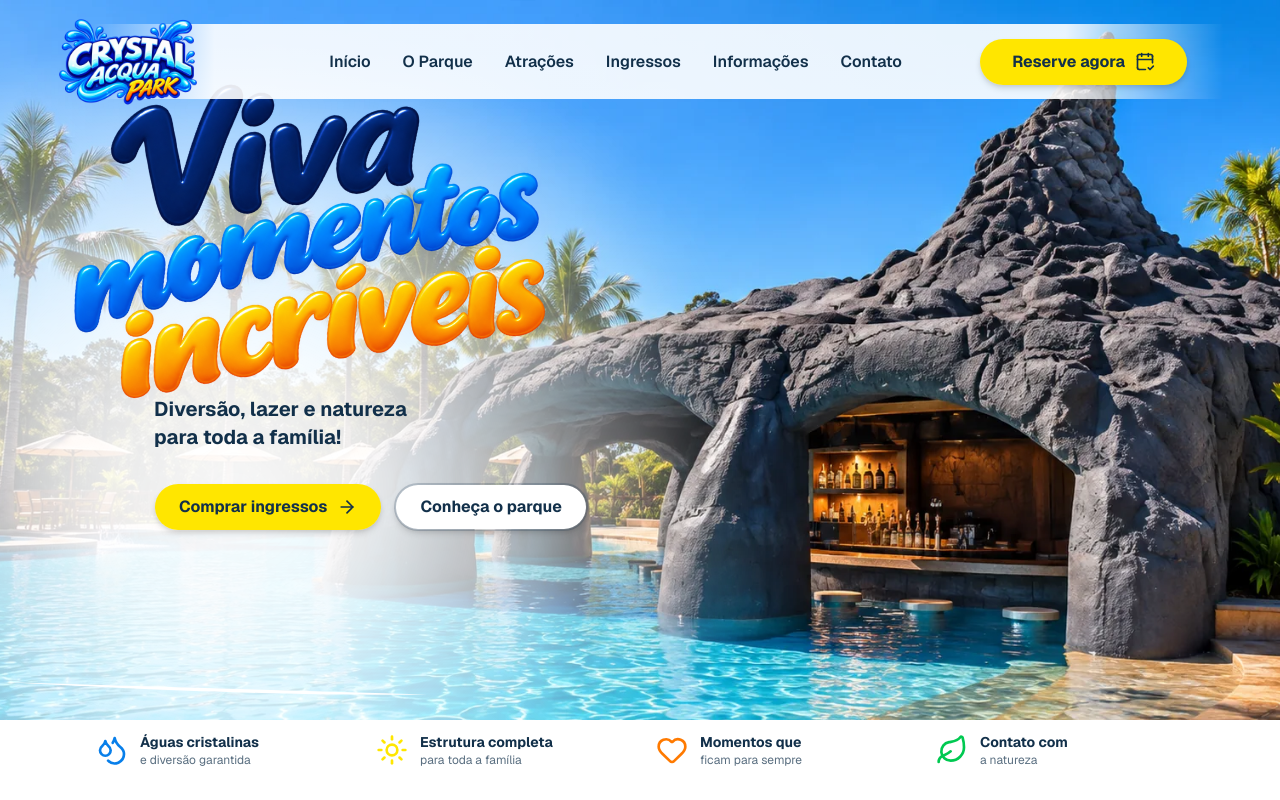
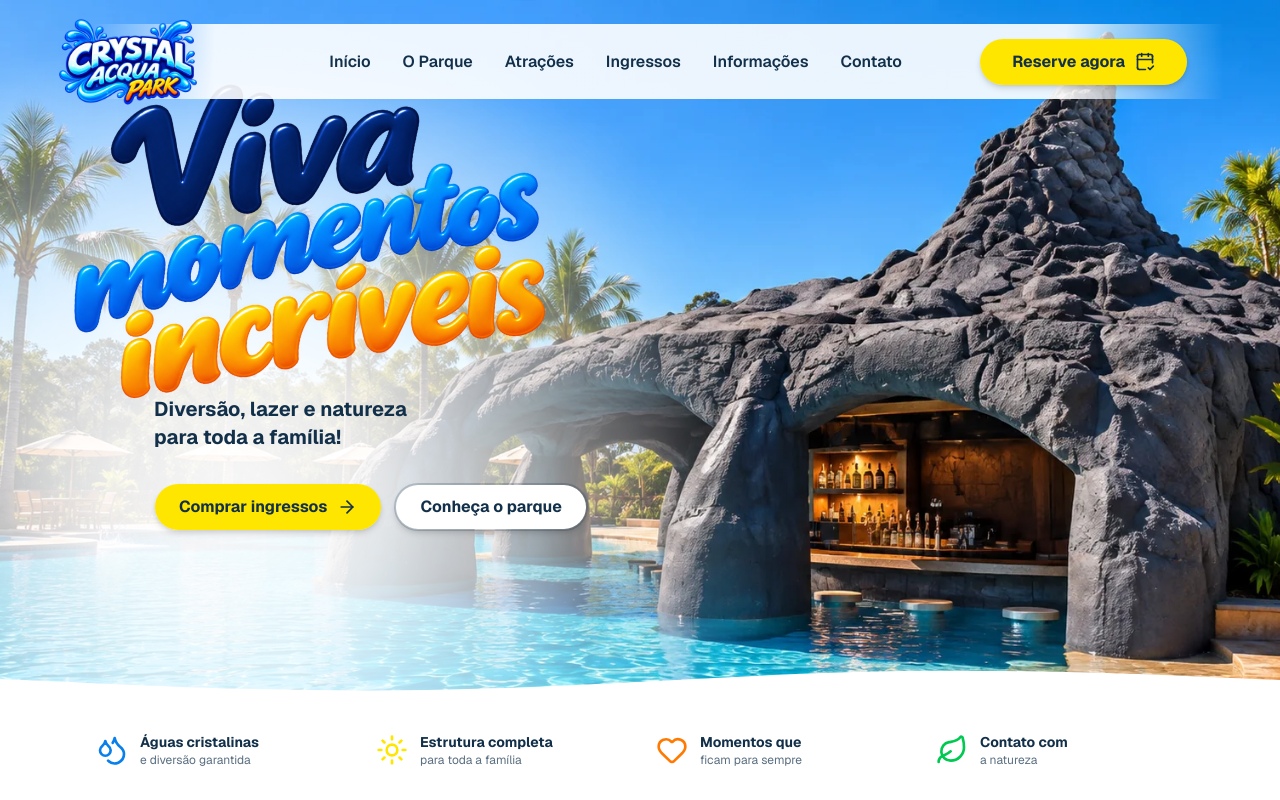
Before and after one commit to jonatinha/parquesystem, a Next.js app in the folder apps/web/: page / in a window 1280 px wide. Built offline with nearby package versions, Linux system fonts and the light colour scheme.

Commit message:
Faixa Branca att 2

```diff
--- a/apps/web/components/site/hero.tsx
+++ b/apps/web/components/site/hero.tsx
@@ -55,12 +55,12 @@ export function Hero() {
       <div className="absolute inset-x-0 bottom-0 z-20">
         <svg
           viewBox="0 0 1440 100"
-            className="w-full h-[50px] md:h-[70px] block"
+          className="w-full h-[70px] md:h-[100px] block"
           preserveAspectRatio="none"
         >
           <path
             fill="white"
-              d="M0,40L80,45C160,50,320,60,480,58C640,56,800,4cd 2,960,38C1120,34,1280,40,1360,43L1440,46L1440,100L0,100Z"
+            d="M0,55L80,58C160,62,320,68,480,66C640,64,800,52,960,48C1120,44,1280,50,1360,53L1440,56L1440,100L0,100Z"
           />
         </svg>
 
```
Lines whose indentation alone changed are shown as unchanged.
